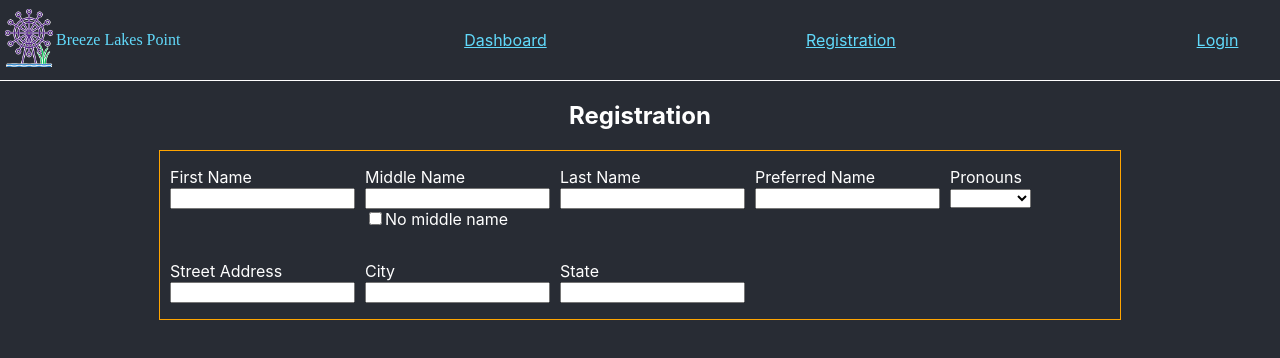
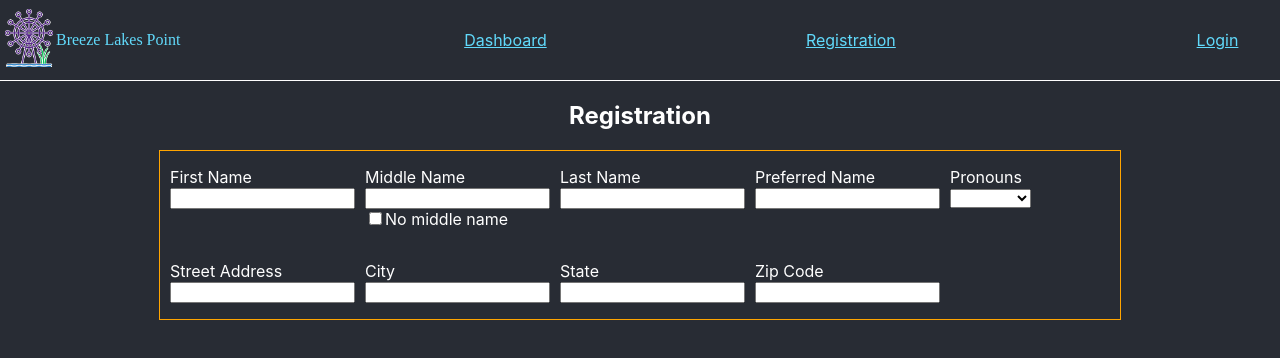
Before and after one commit to kristenkinnearohlmann/breeze-lakes-point-frontend, a React (Create React App) app: page /registration in a window 1280 px wide. Shown: the top 358 px of the page. Built offline with nearby package versions, Linux system fonts and the light colour scheme; a web font is replaced by a local one.

Commit message:
Added state and zip code field placeholders

```diff
--- a/src/components/Registration.js
+++ b/src/components/Registration.js
@@ -13,7 +13,8 @@ class Registration extends Component {
         preferred_name: "",
         street_address: "",
         city: "",
-        state_abbrev: ""
+        state_abbrev: "",
+        zip_code: null
     }
 
     handleonChange = event => {
@@ -80,6 +81,11 @@ class Registration extends Component {
                             <input type="text" name="state_abbrev" id="state_abbrev" value={this.state.state_abbrev} onChange={this.handleonChange} />
                             {/* state_abbrev_arr */}
                         </p>
+                        <p>
+                            {/* check for number */}
+                            <label htmlFor="zip_code">Zip Code</label><br/>
+                            <input type="text" name="zip_code" id="zip_code" value={this.state.zip_code} onChange={this.handleonChange} />
+                        </p>
                     </div>
                 </form>
             </div>
```
